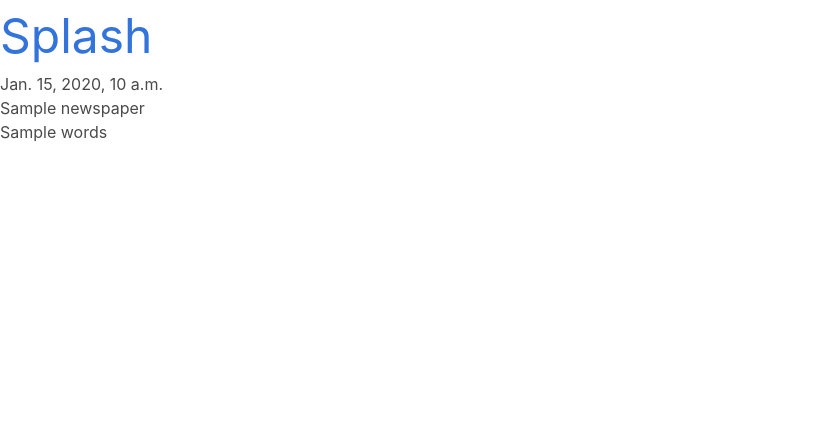
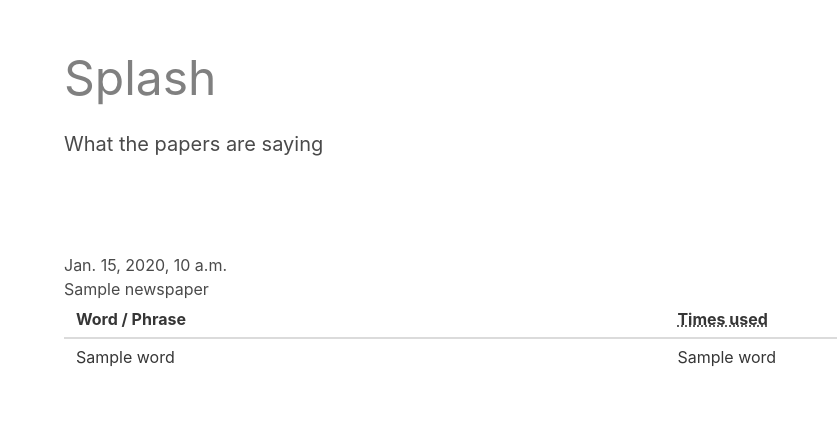
Before and after one commit to magnusvaughan/splash, a Django app: template templates/wordlist_detail.html in a window 1280 px wide. Shown: the top 422 px of the page, without its empty margins (0-837 px from the left). Run offline with Django 3.2, Linux system fonts and the light colour scheme; the template is opened without the code that fills it: most values are stand-ins (such as "Sample title", 1, 10 or a date in 2020); data that the repository does not hold is empty.

Commit message:
Made first list and detail page views with a bit of styling

```diff
--- a/splash/urls.py
+++ b/splash/urls.py
@@ -2,6 +2,6 @@ from django.urls import path
 from .views import WordlistListView, WordlistDetailView
 
 urlpatterns = [
-    path('wordlist/<int:pk>/', WordlistDetailView.as_view(), name='post_detail'),
+    path('wordlist/<int:pk>/', WordlistDetailView.as_view(), name='wordlist_detail'),
     path('', WordlistListView.as_view(), name='home'),
 ]
--- a/static/css/base.css
+++ b/static/css/base.css
@@ -0,0 +1,3 @@
+h1.subtitle a {
+    color: grey;
+}
--- a/templates/base.html
+++ b/templates/base.html
@@ -8,13 +8,23 @@
 </head>
 
 <body>
-    <header>
-        <h1 class="is-size-1"><a href="{% url 'home' %}">Splash</a></h1>
-    </header>
-    <div>
+
+        <header>
+            <section class="hero">
+                <div class="hero-body">
+                    <div class="container">
+                        <h1 class="subtitle is-1"><a href="{% url 'home' %}">Splash</a></h1>
+                    <h2 class="subtitle">
+                        What the papers are saying
+                    </h2>
+                    </div>
+                </div>
+            </section>
+        </header>
         {% block content %}
         {% endblock content %}
-    </div>
+
+
 </body>
 
 </html>
--- a/templates/wordlist_detail.html
+++ b/templates/wordlist_detail.html
@@ -1,8 +1,29 @@
 {% extends 'base.html' %}
 {% block content %}
 <div class="wordlist-entry">
-    <h2>{{ object.date }}</h2>
-    <p>{{ object.newspaper }}</p>
-    <p>{{ object.words }}</p>
+    <section class="hero">
+        <div class="hero-body">
+            <div class="container">
+                <h2>{{ object.date }}</h2>
+                <h2>{{ object.newspaper }}</h2>
+                <table class="table is-striped is-fullwidth is-hoverable">
+                    <thead>
+                    <tr>
+                        <th>Word / Phrase</th>
+                        <th><abbr title="Played">Times used</abbr></th>
+                    </tr>
+                    </thead>
+                    <tbody>
+                        {% for k, v in object.words.items %}
+                            <tr>
+                            <td>{{ k }}</td>
+                            <td>{{ v }}</td>
+                            </tr>
+                        {% endfor %}
+                    </tbody>
+                </table>
+            </div>
+        </div>
+    </section>
 </div>
 {% endblock content %}
```
Also changed, not shown: templates/home.html (+14 -5 lines).
